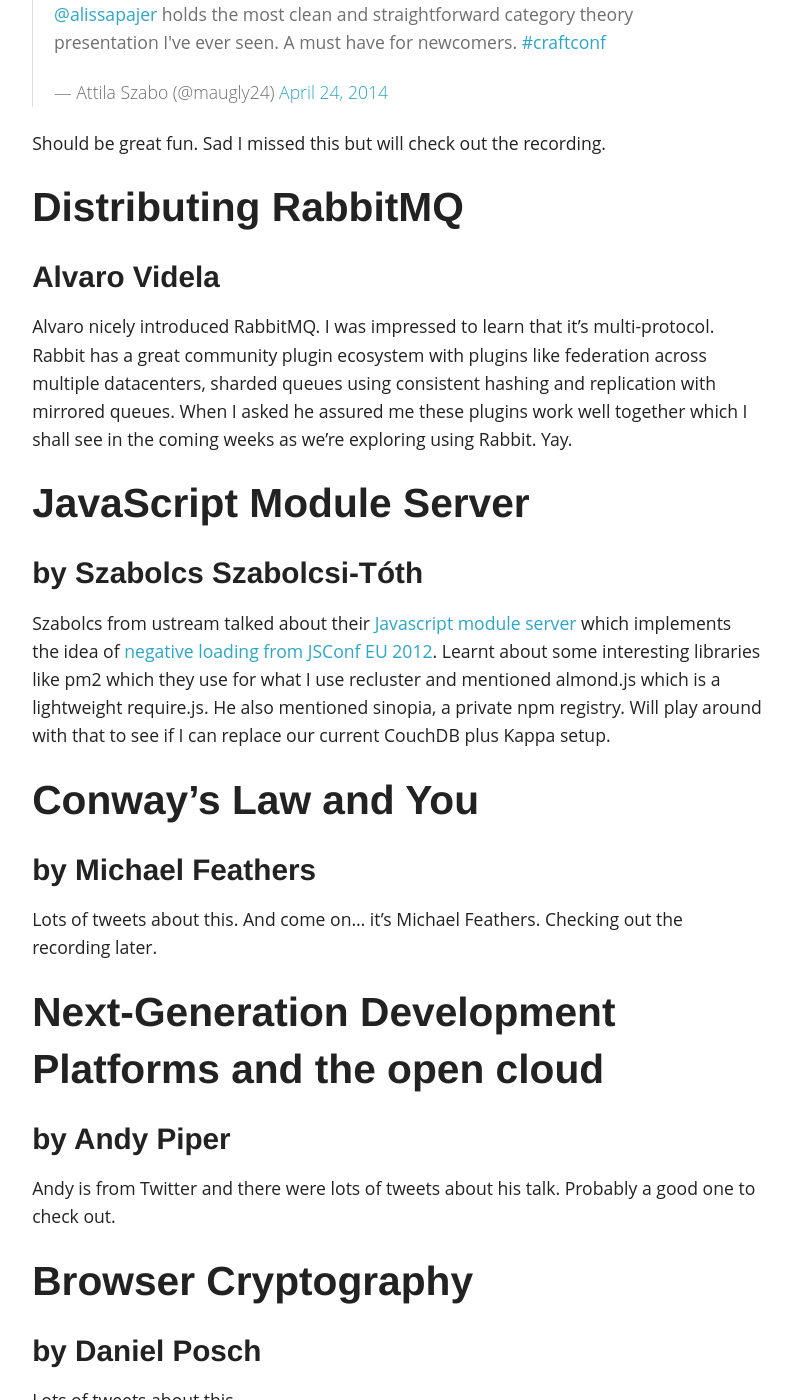
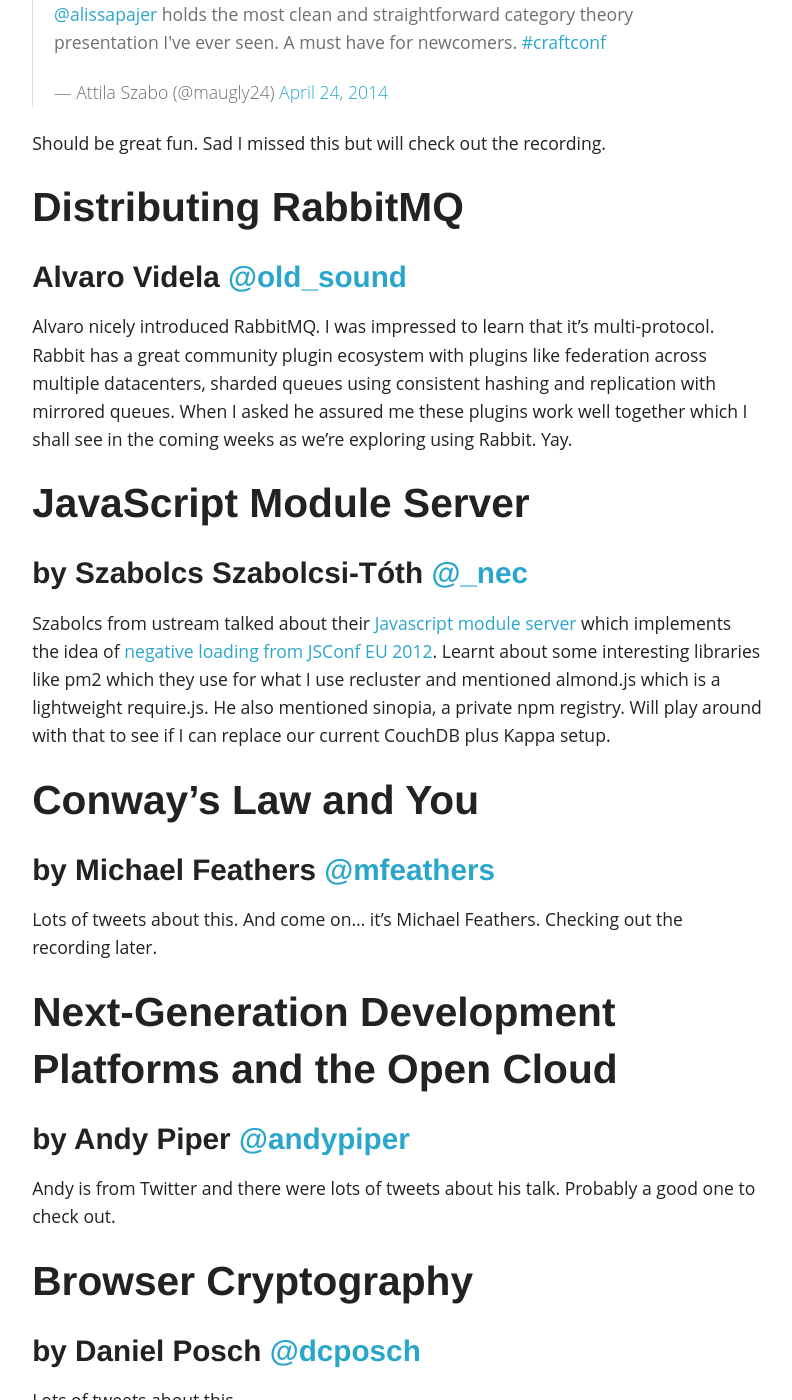
Before and after one commit to dublado/csabapalfi.github.io, a Jekyll site: the page built from _posts/2014-04-24-craftconf-day-2.md, in a window 1280 px wide and 1400 px high, scrolled down 4502 px. Shown: the whole window, without its empty margins (243-1035 px from the left). Built offline with Jekyll 4.4.1, drawn with Linux system fonts in a browser that asks for light colours; Markdown is read by kramdown in place of the engine named in the settings; comment, search, counter and statistics services are not loaded; some of the changed text lies outside the part shown.

Commit message:
add twitter handles

```diff
--- a/_posts/2014-04-24-craftconf-day-2.md
+++ b/_posts/2014-04-24-craftconf-day-2.md
@@ -115,25 +115,25 @@ Some people tweeted this is the best introduction to the topic.
 Should be great fun. Sad I missed this but will check out the recording.
 
 ## Distributing RabbitMQ
-### Alvaro Videla
+### Alvaro Videla [@old_sound](http://twitter.com/old_sound)
 
 Alvaro nicely introduced RabbitMQ. I was impressed to learn that it's multi-protocol. Rabbit has a great community plugin ecosystem with plugins like federation across multiple datacenters, sharded queues using consistent hashing and replication with mirrored queues. When I asked he assured me these plugins work well together which I shall see in the coming weeks as we're exploring using Rabbit. Yay.
 
 ## JavaScript Module Server
-### by Szabolcs Szabolcsi-Tóth
+### by Szabolcs Szabolcsi-Tóth [@_nec](http://twitter.com/_nec)
 
 Szabolcs from ustream talked about their [Javascript module server](https://github.com/ustream/jms) which implements the idea of [negative loading from JSConf EU 2012](https://www.youtube.com/watch?v=mGENRKrdoGY). Learnt about some interesting libraries like pm2 which they use for what I use recluster and mentioned almond.js which is a lightweight require.js. He also mentioned sinopia, a private npm registry. Will play around with that to see if I can replace our current CouchDB plus Kappa setup.
 
 ## Conway's Law and You
-### by Michael Feathers
+### by Michael Feathers [@mfeathers](http://twitter.com/mfeathers)
 
 Lots of tweets about this. And come on... it's Michael Feathers. Checking out the recording later.
 
-## Next-Generation Development Platforms and the open cloud
-### by Andy Piper
+## Next-Generation Development Platforms and the Open Cloud
+### by Andy Piper [@andypiper](http://twitter.com/andypiper)
 
 Andy is from Twitter and there were lots of tweets about his talk. Probably a good one to check out.
 
 ## Browser Cryptography
-### by Daniel Posch
+### by Daniel Posch [@dcposch](http://twitter.com/dcposch)
 Lots of tweets about this.
```
Also changed, not shown: other parts of _posts/2014-04-24-craftconf-day-2.md (+9 -9 lines).
